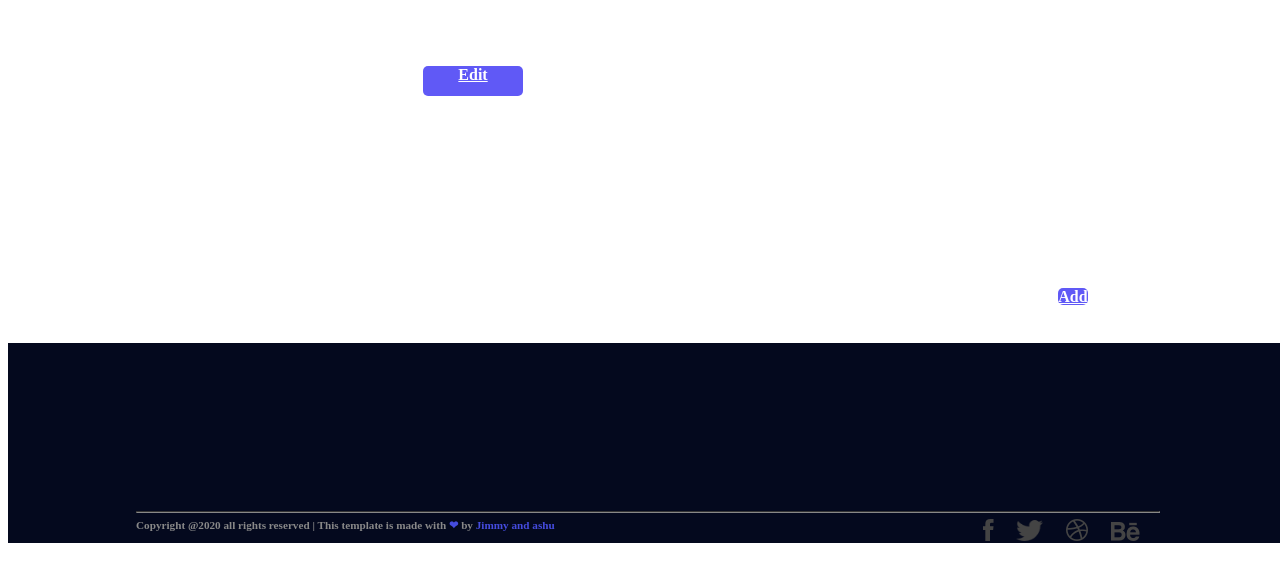
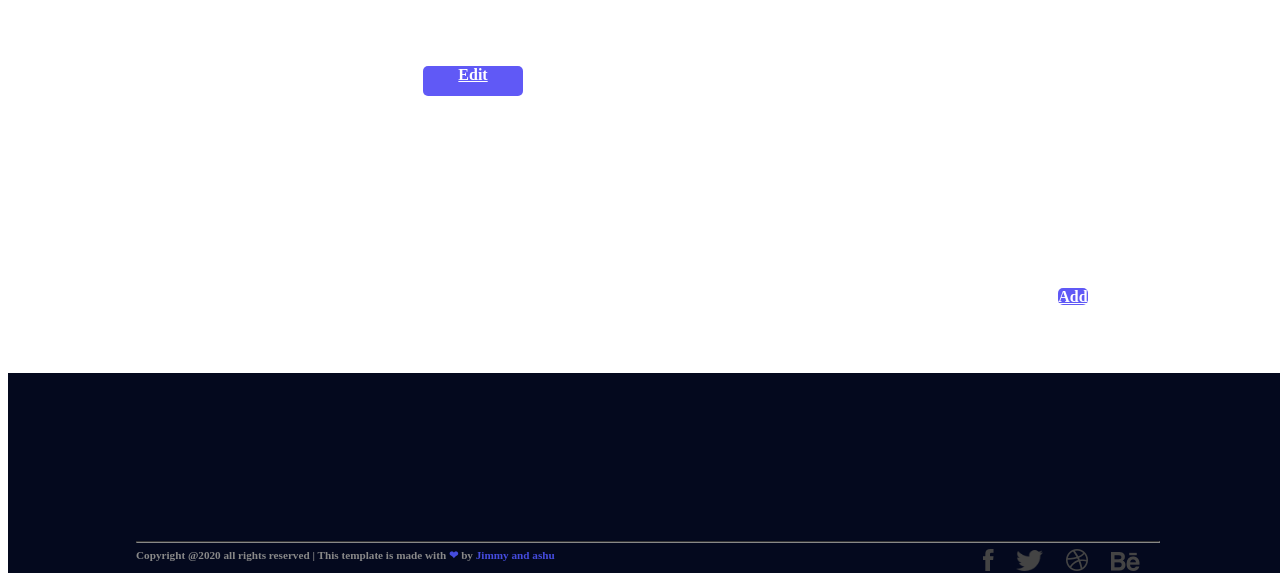
Before and after one commit to JiaMing5139/wdm-cse-5335, a PHP site: page /event.php in a window 1280 px wide. Shown: the part 805-1386 px from the top of the page. Before the commit the page ends 1348 px from the top, so only its background shows below. Run offline with PHP 8.4, Linux system fonts and the light colour scheme; a user stored in the database is signed in; data comes from the database, SQL or seed files in the repository.

Commit message:
fix cover up

```diff
--- a/eventos.php
+++ b/eventos.php
@@ -38,7 +38,7 @@
         include "query.php";
         if($result = queryEvents()){
             echo '    <div class="titleLogo">
-         <h1>Here are all events</h1>
+         <h1>Here are all the events</h1>
           <h1>please check them!</h1>
                 </div>';
 
--- a/style/mijares.css
+++ b/style/mijares.css
@@ -108,6 +108,9 @@ h4{
 /*}*/
 
 /*define style of footer bar*/
+footer{
+    margin-top: 30px;
+}
 footer .container{
     position: relative;
     background-color: #04091e;
@@ -874,6 +877,7 @@ body{
     height: 80%;
     position: relative;
     transition: all 5s ease-in-out;
+
   }
 
   .edit-popup h2 {
@@ -938,6 +942,7 @@ body{
   transition: opacity 500ms;
   visibility: hidden;
   opacity: 0;
+    z-index: 9999;
 }
 .overlay:target {
   visibility: visible;
```
